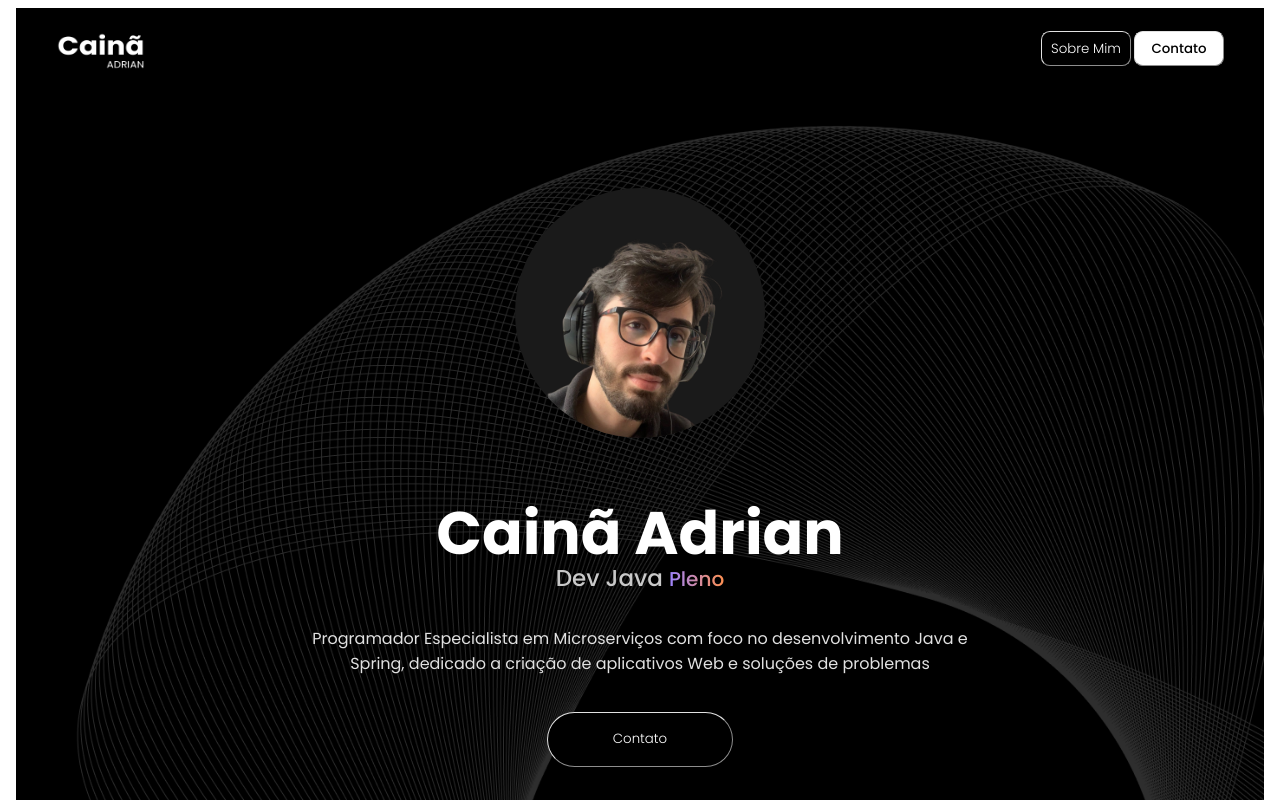
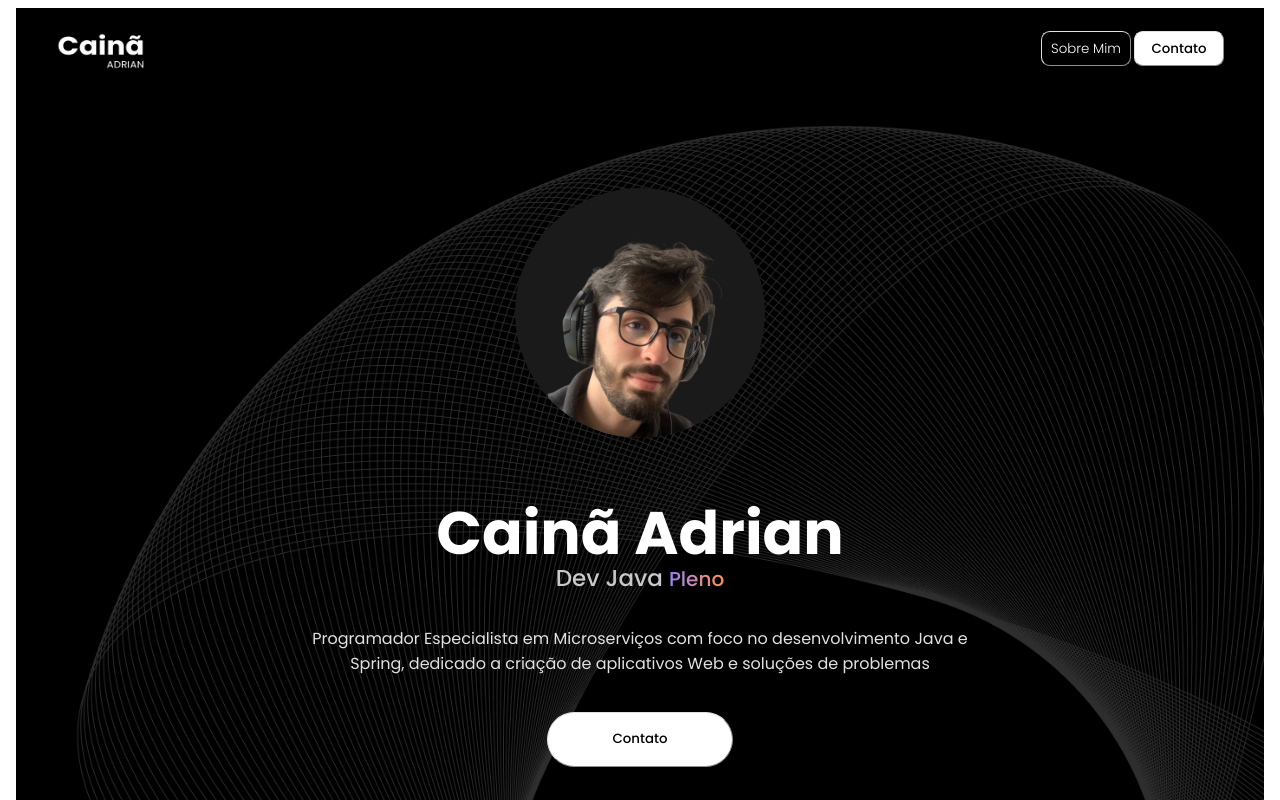
Before and after one commit to adrianmuniz/Portifolio-Dev, an Angular app: page / in a window 1280 px wide. In both pictures the pointer is over the button 640 px from the left and 739 px from the top of the page. Shown: the top 800 px of the page. Built offline with nearby package versions, Linux system fonts and the light colour scheme.

Commit message:
Cursor do Mouse e Hover no botão Contato

```diff
--- a/src/app/components/content/content.component.css
+++ b/src/app/components/content/content.component.css
@@ -66,6 +66,13 @@
   font-family: "Poppins", sans-serif;
   font-weight: 300;
   font-style: normal;
+  cursor: pointer;
+}
+
+.contatoBtn:hover {
+  background-color: white;
+  color: black;
+  font-weight: 500;
 }
 
 .aboutMe {
--- a/src/app/components/content/content.component.html
+++ b/src/app/components/content/content.component.html
@@ -30,6 +30,9 @@
           desenvolvimento de software. Minha trajetória consiste em transformar ideias em código, forjar experiências de
           usuário excepcionais e impulsionar o valor ao negócio.</p>
       </div>
+  </div>
+
+  <div class="experience">
 
   </div>
 </div>
--- a/src/app/components/nav-bar/nav-bar.component.css
+++ b/src/app/components/nav-bar/nav-bar.component.css
@@ -12,6 +12,7 @@
     font-family: "Poppins", sans-serif;
     font-weight: 300;
     font-style: normal;
+    cursor: pointer;
 }
 
 .contatoBtn{
@@ -28,4 +29,5 @@
     font-family: "Poppins", sans-serif;
     font-weight: 500;
     font-style: normal;
+    cursor: pointer;
 }
```
